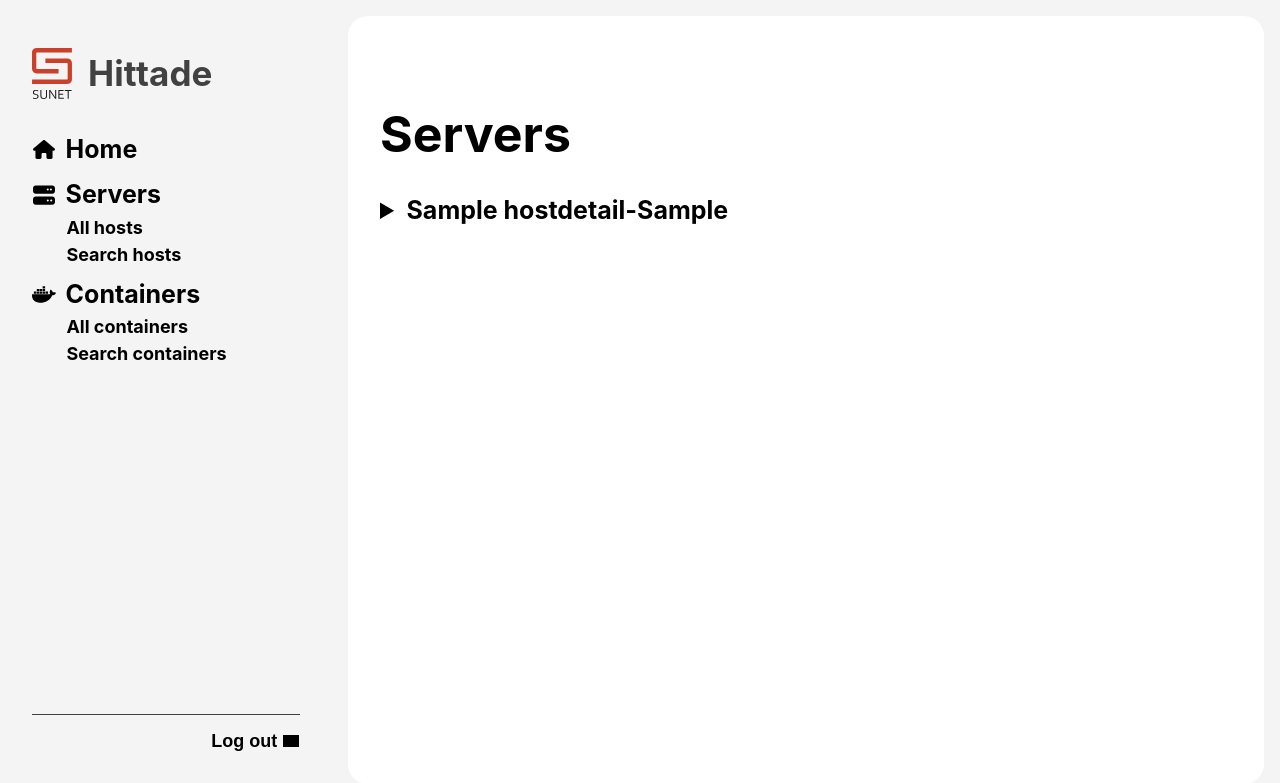
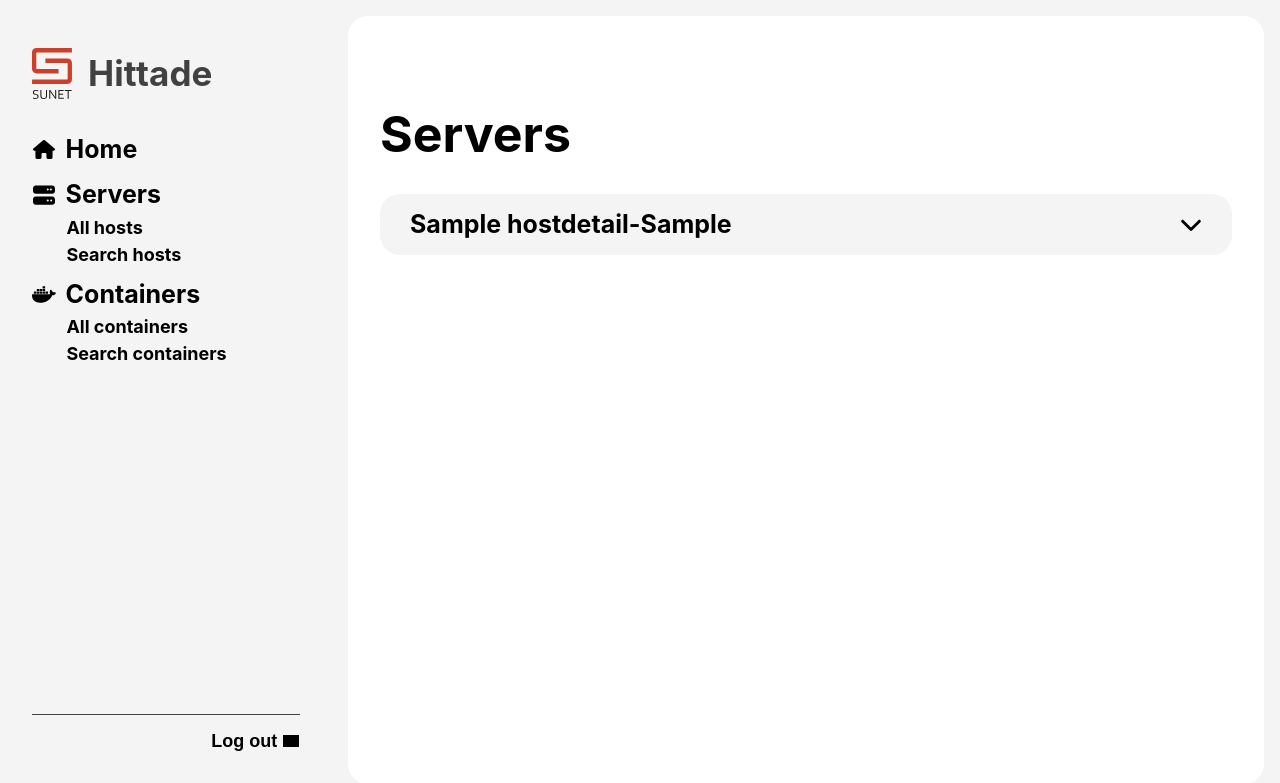
Before and after one commit to SUNET/hittade-server, a Django app: page /servers/ in a window 1280 px wide. Shown: the top 783 px of the page. Run offline with Django 4.2, Linux system fonts and the light colour scheme; a user stored in the database is signed in; tables that the repository leaves empty hold one stand-in row (values such as "Sample post"); style sheets or scripts are compiled from the project's sources; some web fonts are replaced; grey boxes are pictures that could not be loaded.

Commit message:
Details component for servers index page

```diff
--- a/static/sass/components/_components.scss
+++ b/static/sass/components/_components.scss
@@ -3,6 +3,7 @@
 @use 'ht-buttons';
 @use 'ht-container';
 @use 'ht-content';
+@use 'ht-details';
 @use 'ht-flex';
 @use 'ht-heading_ht-text';
 @use 'ht-notice';
--- /dev/null
+++ b/static/sass/components/_ht-details.scss
@@ -0,0 +1,39 @@
+details.ht-details {
+    padding: 14px 30px;
+    border-radius: var(--ht-border-radius);
+    background-color: var(--ht-color--gray-light);
+
+    &[open] > summary.summary::after {
+        transform: rotate(-180deg);
+    }
+
+    > summary.summary {
+        display: flex;
+        justify-content: space-between;
+        align-items: center;
+        cursor: pointer;
+
+        &::after {
+            content: "";
+            display: block;
+            width: 1.35rem;
+            height: 1.35rem;
+            background-color: currentColor;
+            mask: {
+                image: url('/static/icons/chevron-down-solid.svg');
+                repeat: no-repeat;
+                size: contain;
+                position: center center;
+            }
+            transition: transform .15s ease;
+        }
+
+        &::marker {
+            content: "";
+        }
+    }
+
+    > summary.summary + * {
+        margin-top: 1.5rem;
+    }
+}
--- a/templates/servers/index.html
+++ b/templates/servers/index.html
@@ -6,15 +6,13 @@
 
 {% block content %}
     {% for osd, values in osdetails.items %}
-    <details>
-        <summary class="ht-heading -m">{{ osd }}</summary>
-        <div>
-            <ul>
-                {% for value in values %}
-                    <li class="ht-text"><a href="{% url 'servers:host' value.1 %}"> {{ value.0 }}</a></li>
-                {% endfor %}
-            </ul>
-        </div>
+    <details class="ht-details">
+        <summary class="summary ht-heading -m">{{ osd }}</summary>
+        <ul class="ht-unordered-list">
+            {% for value in values %}
+                <li class="ht-text"><a href="{% url 'servers:host' value.1 %}"> {{ value.0 }}</a></li>
+            {% endfor %}
+        </ul>
     </details>
     {% endfor %}
 {% endblock %}
```
